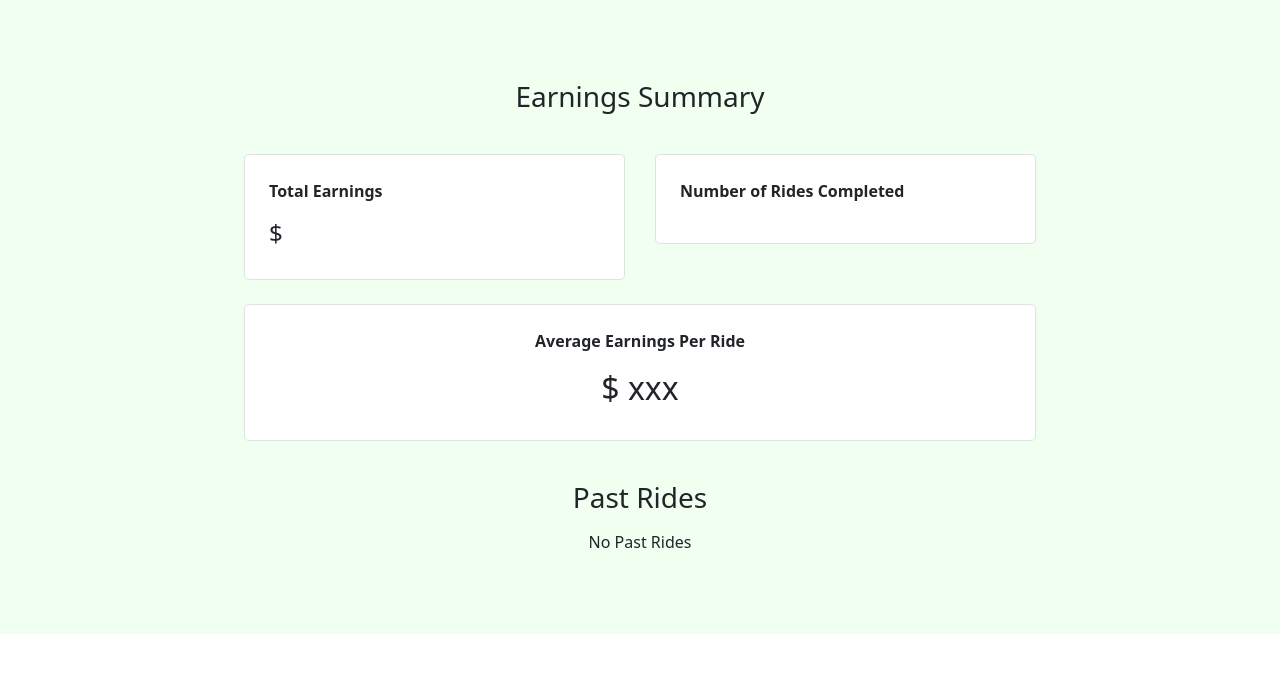
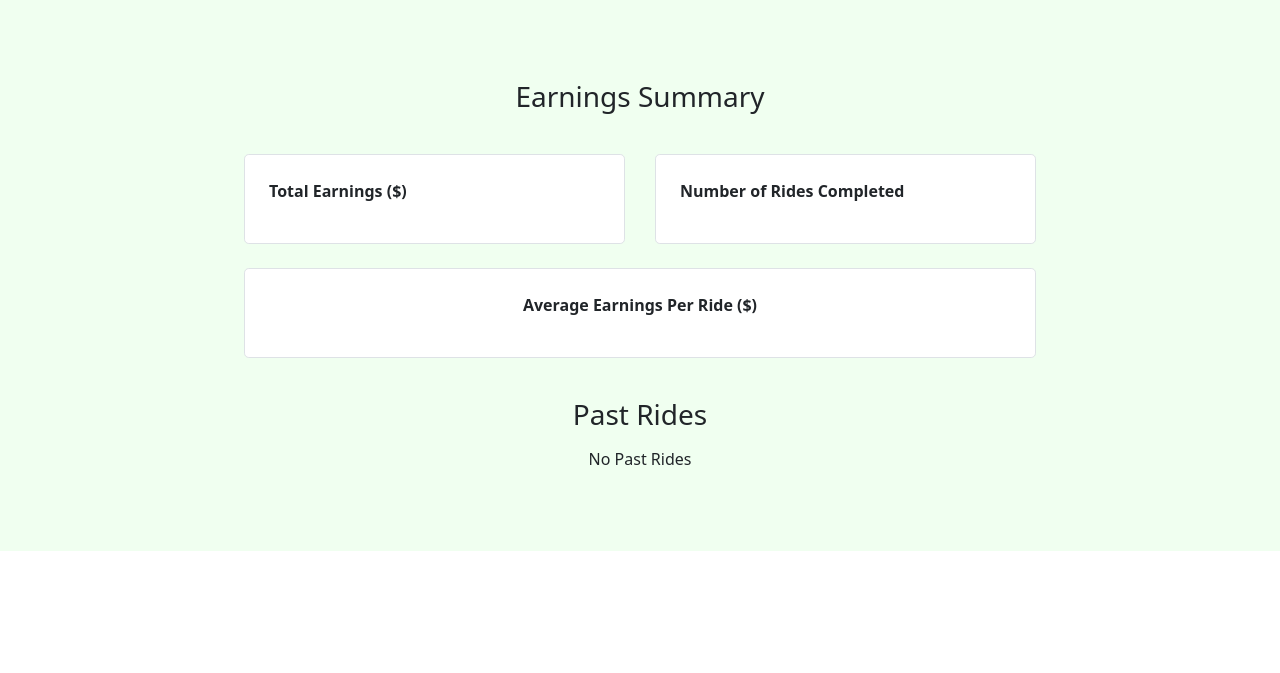
Before and after one commit to chiragnagpal02/PoolPal, a Flask app: template templates/driver/driverRides.html in a window 1280 px wide. Shown: the part 77-750 px from the top of the page. Run offline with Flask 3, Linux system fonts and the light colour scheme; the template is opened without the code that fills it, so the values that code supplies are empty; parts of the project's set-up code (start-up, migrations or seed data) failed here and were passed over.

Commit message:
Update driverRides.html

```diff
--- a/templates/driver/driverRides.html
+++ b/templates/driver/driverRides.html
@@ -87,8 +87,8 @@
     <div class="row my-4">
       <div class="col p-0">
         <div class="container p-4 bg-white rounded-3 border">
-          <p class="fw-bold">Total Earnings</p>
-          <h4>$ <span></span></h4>
+          <p class="fw-bold">Total Earnings ($)</p>
+          <h4><span id="totalEarnings"></span></h4>
         </div>
       </div>
       <div style="width:30px"></div>
@@ -103,8 +103,8 @@
     <div class="row my-4">
       <div class="col p-0">
         <div class="container p-4 bg-white rounded-3 border text-center">
-          <p class="fw-bold">Average Earnings Per Ride</p>
-          <h2>$ xxx</h2>
+          <p class="fw-bold">Average Earnings Per Ride ($)</p>
+          <h2><span id="averageEarnings"></span></h2>
         </div>
       </div>
     </div>
@@ -130,6 +130,8 @@
       .then((response) => {
         console.log(response.data);
         var carpoolNum = 0;
+        var totalCarpoolPrice = 0;
+        var averageEarnings = 0
 
         if (response.data.data.carpools.length != 0) {
           var carpools = response.data.data.carpools;
@@ -153,15 +155,21 @@
               document.getElementById('pastRides').innerHTML = carpoolData;
 
               carpoolNum += 1;
+              totalCarpoolPrice += carpools.CarpoolPrice * carpools.capacity;
             }
           })
+
         }
         document.getElementById('carpoolNum').innerHTML = carpoolNum;
+        document.getElementById('totalEarnings').innerHTML = totalCarpoolPrice;
+        if (carpoolNum != 0 || totalCarpoolPrice != 0){
+          averageEarnings = totalCarpoolPrice / carpoolNum;
+        }
+        document.getElementById('averageEarnings').innerHTML = averageEarnings;
       })
       .catch((error) => {
         console.log(error);
       });
-
   </script>
   <!-- Bootstrap Bundle with Popper -->
   <script src="https://cdn.jsdelivr.net/npm/bootstrap@5.0.2/dist/js/bootstrap.bundle.min.js"
```
